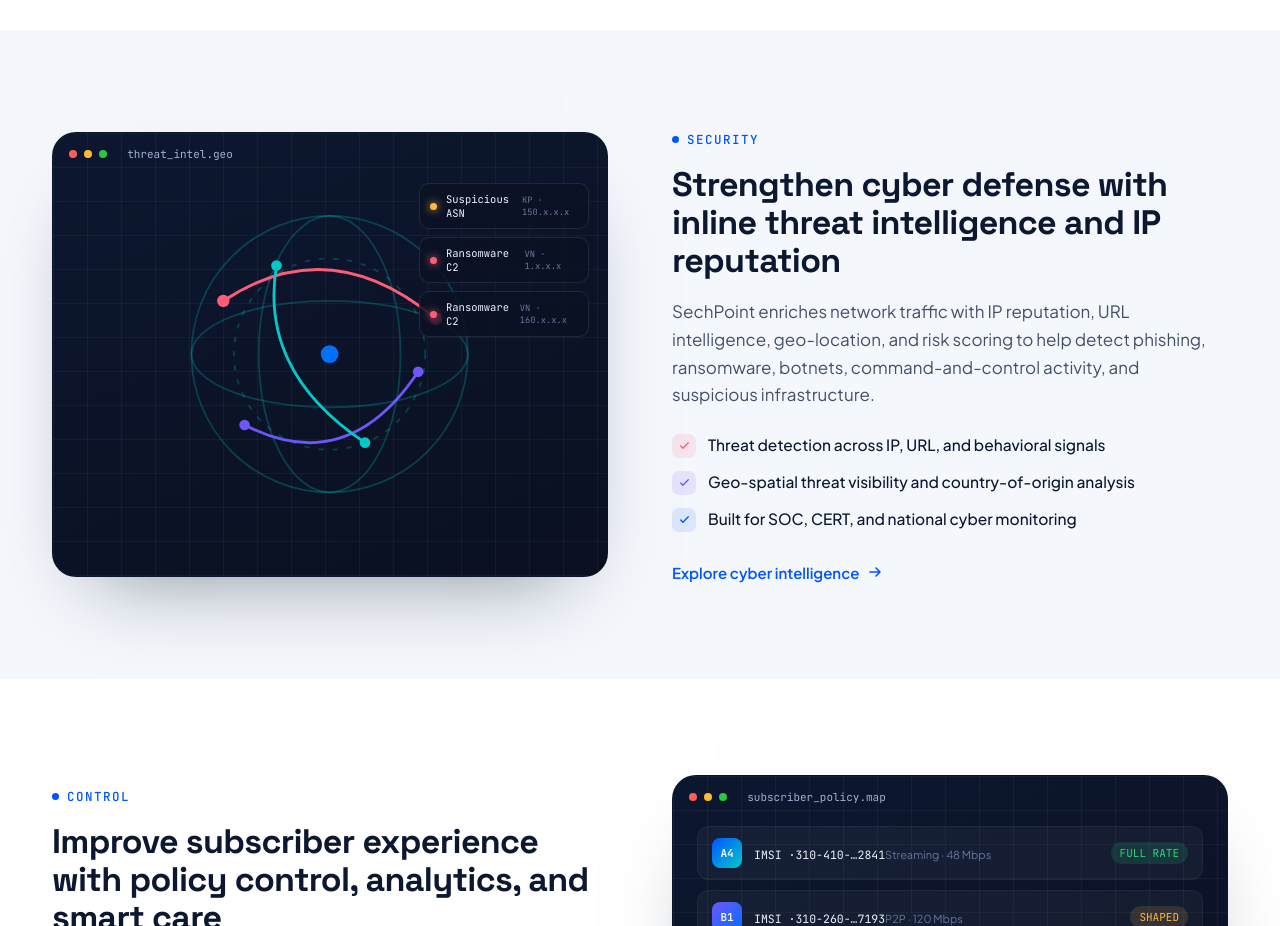
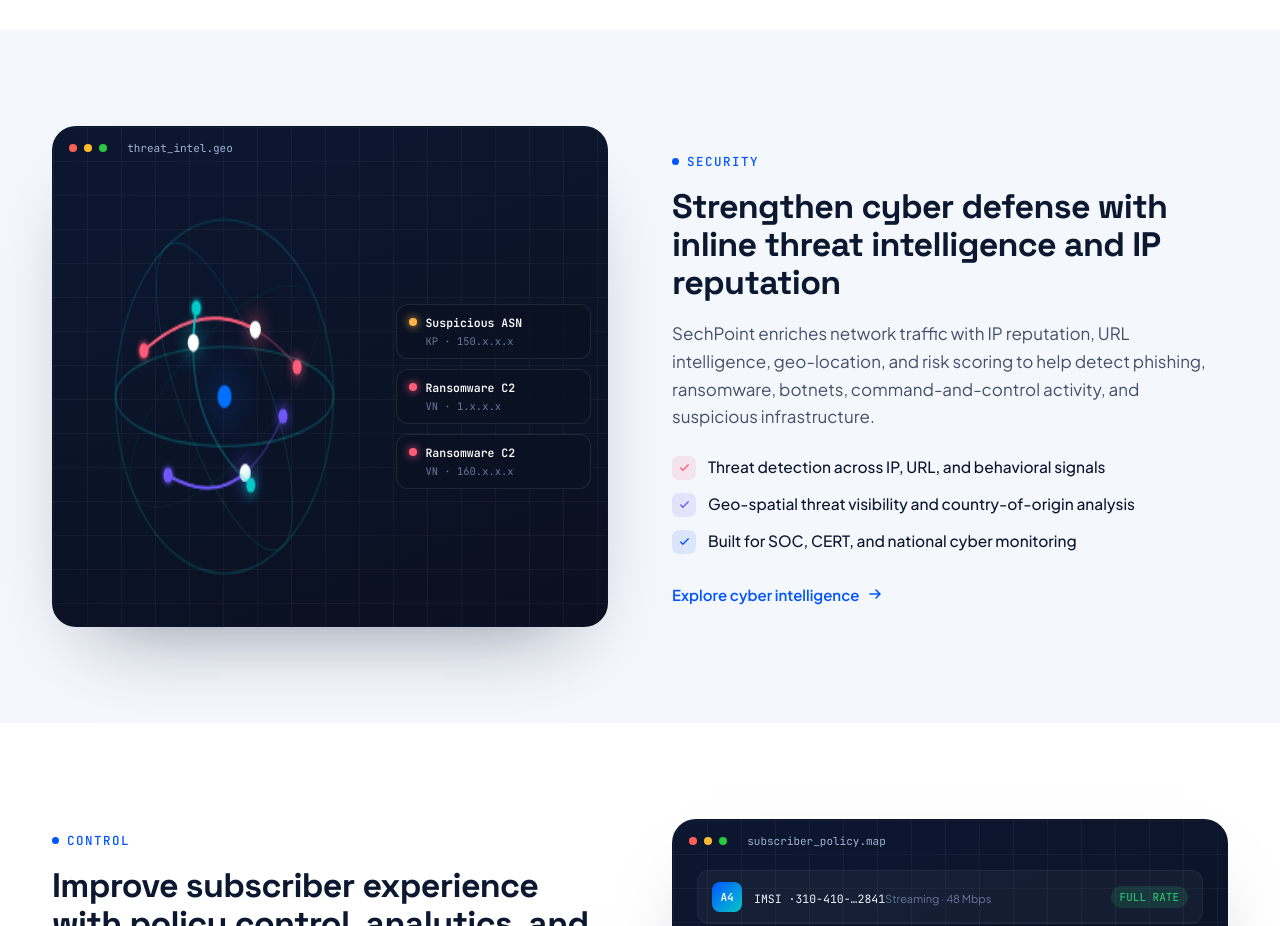
Before and after one commit to prabhuedwinraj-web/SP, a React (Vite) app: page / in a window 1280 px wide. Shown: the part 2180-3106 px from the top of the page. Built offline with nearby package versions, Linux system fonts and the light colour scheme.

Commit message:
Animated canvas globe with rotating rings and traveling threat arcs

```diff
--- a/src/App.jsx
+++ b/src/App.jsx
@@ -432,6 +432,151 @@
   )
 }
 
+/* ─── ANIMATED GLOBE ──────────────────────────────────────── */
+function AnimatedGlobe() {
+  const canvasRef = useRef(null)
+  useEffect(() => {
+    const canvas = canvasRef.current
+    if (!canvas) return
+    const ctx = canvas.getContext('2d')
+    const W = canvas.width = 340
+    const H = canvas.height = 280
+    const cx = W / 2, cy = H / 2
+    const R = 108  // globe radius
+
+    // Arc threat paths: {p1, ctrl, p2, color, speed, t}
+    const arcs = [
+      { p1: { x: cx - 80, y: cy - 28 }, ctrl: { x: cx, y: cy - 72 }, p2: { x: cx + 72, y: cy - 18 }, color: '#ff5c7a', t: 0, speed: 0.004 },
+      { p1: { x: cx - 56, y: cy + 48 }, ctrl: { x: cx + 14, y: cy + 74 }, p2: { x: cx + 58, y: cy + 12 }, color: '#6e56f7', t: 0.33, speed: 0.003 },
+      { p1: { x: cx - 28, y: cy - 54 }, ctrl: { x: cx - 44, y: cy + 14 }, p2: { x: cx + 26, y: cy + 54 }, color: '#06c8c8', t: 0.66, speed: 0.0035 },
+    ]
+
+    let globeAngle = 0
+    let raf
+
+    function quadPoint(p1, ctrl, p2, t) {
+      return {
+        x: (1-t)*(1-t)*p1.x + 2*(1-t)*t*ctrl.x + t*t*p2.x,
+        y: (1-t)*(1-t)*p1.y + 2*(1-t)*t*ctrl.y + t*t*p2.y,
+      }
+    }
+
+    function drawGlobe() {
+      // outer circle
+      ctx.beginPath()
+      ctx.arc(cx, cy, R, 0, Math.PI * 2)
+      ctx.strokeStyle = 'rgba(6,200,200,.22)'
+      ctx.lineWidth = 1.2
+      ctx.stroke()
+
+      // latitude lines (3)
+      ;[-0.5, 0, 0.5].forEach(latFrac => {
+        const ry = R * Math.abs(Math.cos(latFrac * Math.PI))
+        const offsetY = cy + R * Math.sin(latFrac * Math.PI) * 0.5
+        ctx.beginPath()
+        ctx.ellipse(cx, offsetY, ry, ry * 0.28, 0, 0, Math.PI * 2)
+        ctx.strokeStyle = latFrac === 0 ? 'rgba(6,200,200,.3)' : 'rgba(6,200,200,.14)'
+        ctx.setLineDash(latFrac === 0 ? [] : [4, 6])
+        ctx.lineWidth = latFrac === 0 ? 1.2 : 0.8
+        ctx.stroke()
+        ctx.setLineDash([])
+      })
+
+      // rotating longitude ellipse
+      ctx.save()
+      ctx.translate(cx, cy)
+      ctx.rotate(globeAngle)
+      ctx.beginPath()
+      ctx.ellipse(0, 0, R * 0.38, R, 0, 0, Math.PI * 2)
+      ctx.strokeStyle = 'rgba(6,200,200,.18)'
+      ctx.lineWidth = 0.9
+      ctx.stroke()
+      // second longitude 90deg offset
+      ctx.rotate(Math.PI / 2)
+      ctx.beginPath()
+      ctx.ellipse(0, 0, R * 0.38, R, 0, 0, Math.PI * 2)
+      ctx.strokeStyle = 'rgba(6,200,200,.1)'
+      ctx.lineWidth = 0.7
+      ctx.stroke()
+      ctx.restore()
+    }
+
+    function drawArcs() {
+      arcs.forEach(arc => {
+        arc.t = (arc.t + arc.speed) % 1
+
+        // draw full path (faint)
+        ctx.beginPath()
+        ctx.moveTo(arc.p1.x, arc.p1.y)
+        ctx.quadraticCurveTo(arc.ctrl.x, arc.ctrl.y, arc.p2.x, arc.p2.y)
+        ctx.strokeStyle = arc.color + '55'
+        ctx.lineWidth = 1.6
+        ctx.setLineDash([])
+        ctx.stroke()
+
+        // draw travelled portion (bright)
+        const steps = 40
+        ctx.beginPath()
+        for (let s = 0; s <= steps; s++) {
+          const st = (arc.t * s) / steps
+          const pt = quadPoint(arc.p1, arc.ctrl, arc.p2, st)
+          s === 0 ? ctx.moveTo(pt.x, pt.y) : ctx.lineTo(pt.x, pt.y)
+        }
+        ctx.strokeStyle = arc.color
+        ctx.lineWidth = 2
+        ctx.stroke()
+
+        // endpoint dots (static)
+        ;[arc.p1, arc.p2].forEach((pt, i) => {
+          const pulse = 0.7 + 0.3 * Math.sin(Date.now() * 0.003 + i * Math.PI)
+          ctx.beginPath()
+          ctx.arc(pt.x, pt.y, 4.5, 0, Math.PI * 2)
+          ctx.fillStyle = arc.color
+          ctx.shadowColor = arc.color
+          ctx.shadowBlur = 10 * pulse
+          ctx.fill()
+          ctx.shadowBlur = 0
+        })
+
+        // traveling dot
+        const tpt = quadPoint(arc.p1, arc.ctrl, arc.p2, arc.t)
+        ctx.beginPath()
+        ctx.arc(tpt.x, tpt.y, 5.5, 0, Math.PI * 2)
+        ctx.fillStyle = '#fff'
+        ctx.shadowColor = arc.color
+        ctx.shadowBlur = 16
+        ctx.fill()
+        ctx.shadowBlur = 0
+      })
+    }
+
+    function drawCenter() {
+      // pulsing center dot
+      const pulse = 0.5 + 0.5 * Math.sin(Date.now() * 0.004)
+      ctx.beginPath()
+      ctx.arc(cx, cy, 7, 0, Math.PI * 2)
+      ctx.fillStyle = '#0070fd'
+      ctx.shadowColor = '#0070fd'
+      ctx.shadowBlur = 20 + 10 * pulse
+      ctx.fill()
+      ctx.shadowBlur = 0
+    }
+
+    function frame() {
+      ctx.clearRect(0, 0, W, H)
+      globeAngle += 0.006
+      drawGlobe()
+      drawArcs()
+      drawCenter()
+      raf = requestAnimationFrame(frame)
+    }
+    frame()
+    return () => cancelAnimationFrame(raf)
+  }, [])
+
+  return <canvas ref={canvasRef} style={{ display: 'block', width: '100%', height: '100%' }} />
+}
+
 /* ─── FEATURE 2 — SECURITY ────────────────────────────────── */
 function ThreatFeed() {
   const samples = [
@@ -440,9 +585,9 @@
     ['#ffb547', 'Suspicious ASN', 'KP'], ['#ff5c7a', 'Ransomware C2', 'VN']
   ]
   const [items, setItems] = useState([
-    { color: '#ff5c7a', label: 'C2 beacon', country: 'RU', key: 0 },
-    { color: '#ffb547', label: 'Phishing URL', country: 'CN', key: 1 },
-    { color: '#ff5c7a', label: 'Botnet node', country: 'IR', key: 2 },
+    { color: '#ff5c7a', label: 'C2 beacon', country: 'RU · 45.x.x.x', key: 0 },
+    { color: '#ffb547', label: 'Phishing URL', country: 'CN · 118.x.x.x', key: 1 },
+    { color: '#ff5c7a', label: 'Botnet node', country: 'IR · 184.x.x.x', key: 2 },
   ])
   useEffect(() => {
     let idx = 0
@@ -458,33 +603,42 @@
     }, 1400)
     return () => clearInterval(t)
   }, [])
+
   return (
-    <div className="viz">
+    <div className="viz" style={{ aspectRatio: '4 / 3.6' }}>
       <div className="viz-grid"></div>
-      <div className="viz-head"><span className="vd" style={{ background: '#ff5f57' }}></span><span className="vd" style={{ background: '#febc2e' }}></span><span className="vd" style={{ background: '#28c840' }}></span>&nbsp;&nbsp;threat_intel.geo</div>
-      <div className="geo">
-        <svg viewBox="0 0 200 200" fill="none">
-          <circle className="ring" cx="100" cy="100" r="78"/>
-          <circle className="ring" cx="100" cy="100" r="54" strokeDasharray="3 5"/>
-          <ellipse className="ring" cx="100" cy="100" rx="78" ry="30"/>
-          <ellipse className="ring" cx="100" cy="100" rx="40" ry="78"/>
-          <path className="arc" d="M40 70 Q100 30 160 80" stroke="#ff5c7a" strokeWidth="1.6"/>
-          <path className="arc" d="M52 140 Q110 170 150 110" stroke="#6e56f7" strokeWidth="1.6"/>
-          <path className="arc" d="M70 50 Q60 110 120 150" stroke="#06c8c8" strokeWidth="1.6"/>
-          <circle cx="40" cy="70" r="3.5" fill="#ff5c7a"/><circle cx="160" cy="80" r="3.5" fill="#ff5c7a"/>
-          <circle cx="52" cy="140" r="3" fill="#6e56f7"/><circle cx="150" cy="110" r="3" fill="#6e56f7"/>
-          <circle cx="70" cy="50" r="3" fill="#06c8c8"/><circle cx="120" cy="150" r="3" fill="#06c8c8"/>
-          <circle cx="100" cy="100" r="5" fill="#0070fd"/>
-        </svg>
+      <div className="viz-head">
+        <span className="vd" style={{ background: '#ff5f57' }}></span>
+        <span className="vd" style={{ background: '#febc2e' }}></span>
+        <span className="vd" style={{ background: '#28c840' }}></span>
+        &nbsp;&nbsp;threat_intel.geo
       </div>
-      <div className="threat-list">
-        {items.map((it, i) => (
-          <div className="threat-item" key={it.key} style={{ opacity: 1, transform: 'none' }}>
-            <span className="sev" style={{ background: it.color, boxShadow: `0 0 8px ${it.color}` }}></span>
-            <span className="tt">{it.label}</span>
-            <small>{it.country}</small>
-          </div>
-        ))}
+      {/* globe fills the left ~60% */}
+      <div style={{ position: 'absolute', inset: 0, top: 40, display: 'flex', alignItems: 'center' }}>
+        <div style={{ flex: '0 0 62%', height: '100%', display: 'flex', alignItems: 'center', justifyContent: 'center' }}>
+          <AnimatedGlobe />
+        </div>
+        {/* threat feed right side */}
+        <div style={{ flex: 1, paddingRight: 16, display: 'flex', flexDirection: 'column', gap: 10 }}>
+          {items.map((it) => (
+            <div key={it.key} style={{
+              background: 'rgba(11,18,36,.86)', border: '1px solid var(--line-d)',
+              borderRadius: 12, padding: '10px 12px',
+              fontFamily: "'JetBrains Mono',monospace", fontSize: 11,
+              color: 'var(--on-dark)',
+              transition: 'opacity .4s, transform .4s',
+            }}>
+              <div style={{ display: 'flex', alignItems: 'center', gap: 8, marginBottom: 4 }}>
+                <span style={{
+                  width: 8, height: 8, borderRadius: '50%', flexShrink: 0,
+                  background: it.color, boxShadow: `0 0 8px ${it.color}`,
+                }} />
+                <span style={{ fontWeight: 600, color: '#fff', fontSize: 11.5 }}>{it.label}</span>
+              </div>
+              <div style={{ color: 'var(--on-dark-3)', fontSize: 10.5, paddingLeft: 16 }}>{it.country}</div>
+            </div>
+          ))}
+        </div>
       </div>
     </div>
   )
```
